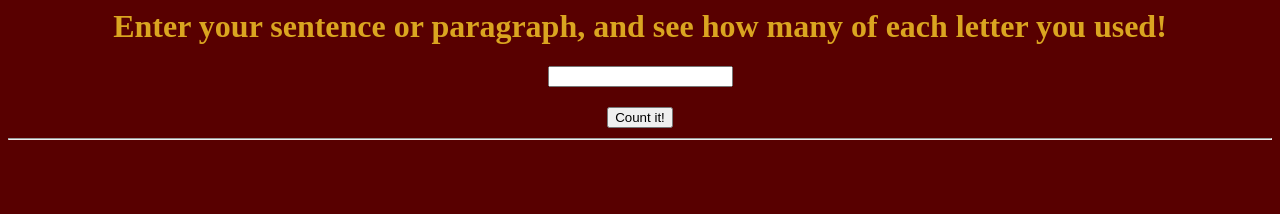
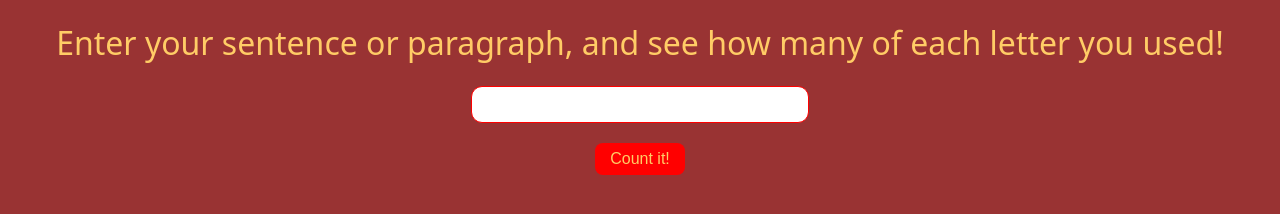
Before and after one commit to austinc512/JS211_Count_It, a website: page index.html in a window 1280 px wide. Drawn offline with Linux system fonts and the light colour scheme.

Commit message:
touching up UI

```diff
--- a/index.html
+++ b/index.html
@@ -1,20 +1,21 @@
 <!DOCTYPE html>
 <html lang="en">
   <head>
-  <meta charset="UTF-8">
-  <meta http-equiv="X-UA-Compatible" content="IE=edge">
-  <meta name="viewport" content="width=device-width, initial-scale=1.0">
+    <meta charset="UTF-8" />
+    <meta http-equiv="X-UA-Compatible" content="IE=edge" />
+    <meta name="viewport" content="width=device-width, initial-scale=1.0" />
     <title>Count It</title>
-  <link rel="stylesheet" type="text/css" href="style.css">
-
+    <link rel="stylesheet" type="text/css" href="style.css" />
   </head>
   <body>
-  <h1>Enter your sentence or paragraph, and see how many of each letter you used!</h1>
+    <h1>
+      Enter your sentence or paragraph, and see how many of each letter you
+      used!
+    </h1>
     <div id="display-element"></div>
     <input class="user-input" type="text" />
     <button onclick="countWords()">Count it!</button>
     <div class="word-output"></div>
-    <hr />
     <script src="./maingui.js"></script>
   </body>
 </html>
--- a/style.css
+++ b/style.css
@@ -1,16 +1,22 @@
 body {
-    background-color: rgb(88,0,0);
-    color: goldenrod;
+  background-color: #993333;
+  color: #ffcc66;
   text-align: center;
+  font-family: system-ui, -apple-system, BlinkMacSystemFont, "Segoe UI", Roboto,
+    Oxygen, Ubuntu, Cantarell, "Open Sans", "Helvetica Neue", sans-serif;
 }
 
 h1 {
-    margin-top: 0;
+  font-weight: 400;
 }
 
 .user-input {
   margin: 20px auto;
   display: block;
+  width: 25%;
+  border: 1px solid red;
+  border-radius: 11px;
+  padding: 10px 10px;
 }
 
 button {
@@ -29,15 +35,18 @@ body {
   max-width: 600px;
 }
 
-  th, td {
-    border: 1px solid white;
-    padding: 8px;
+button {
+  background-color: red;
+  border: 0;
+  border-radius: 8px;
+  box-sizing: border-box;
+  color: #ffcc66;
+  padding: 7px 15px;
+  cursor: pointer;
+  transition: background-color 400ms;
+  font-size: 1em;
 }
 
-  th {
-    background-color: maroon;
+button:hover {
+  background-color: #ff4d4d;
 }
-
-  td {
-    background-color: white;
-  }
```
Lines whose indentation alone changed are shown as unchanged.
